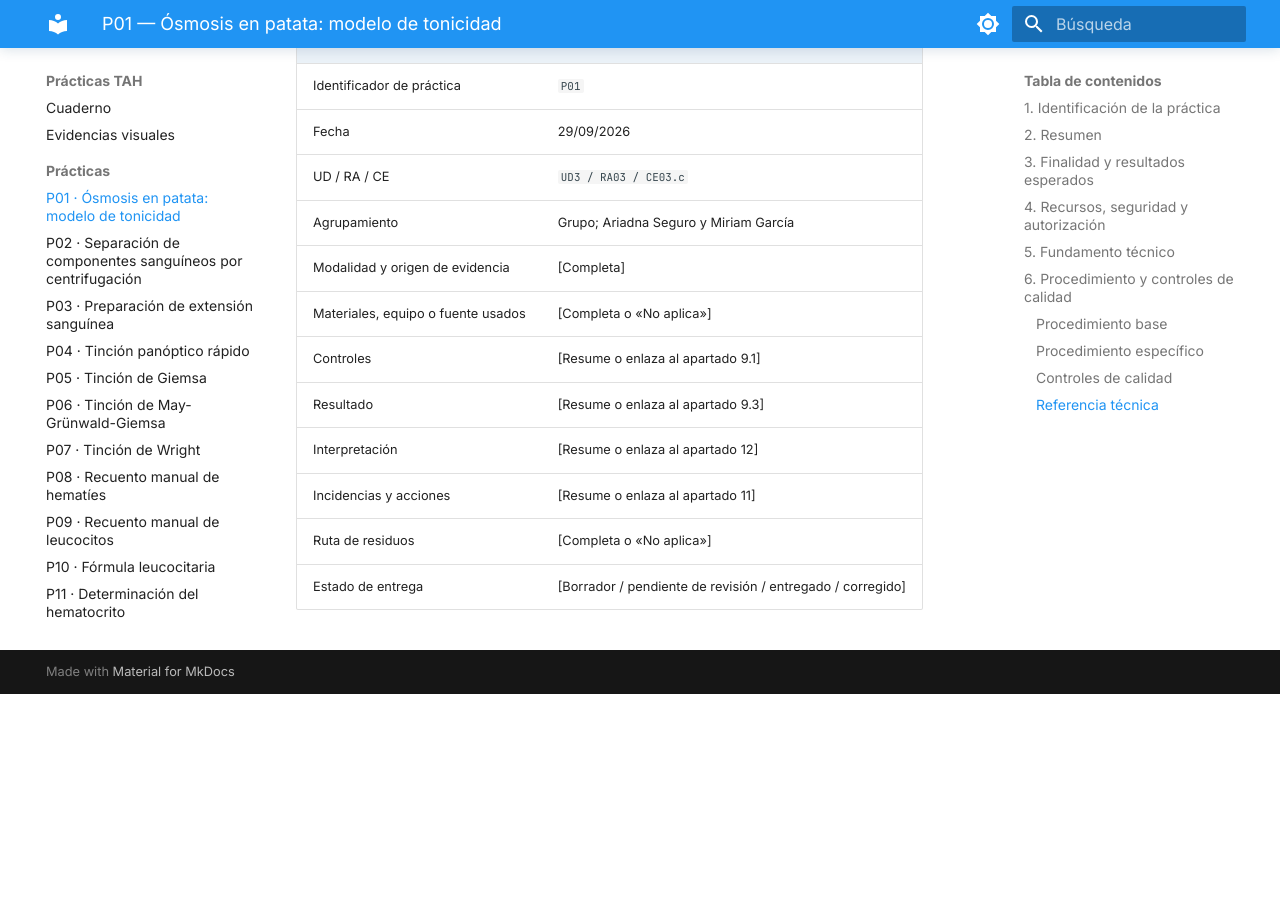
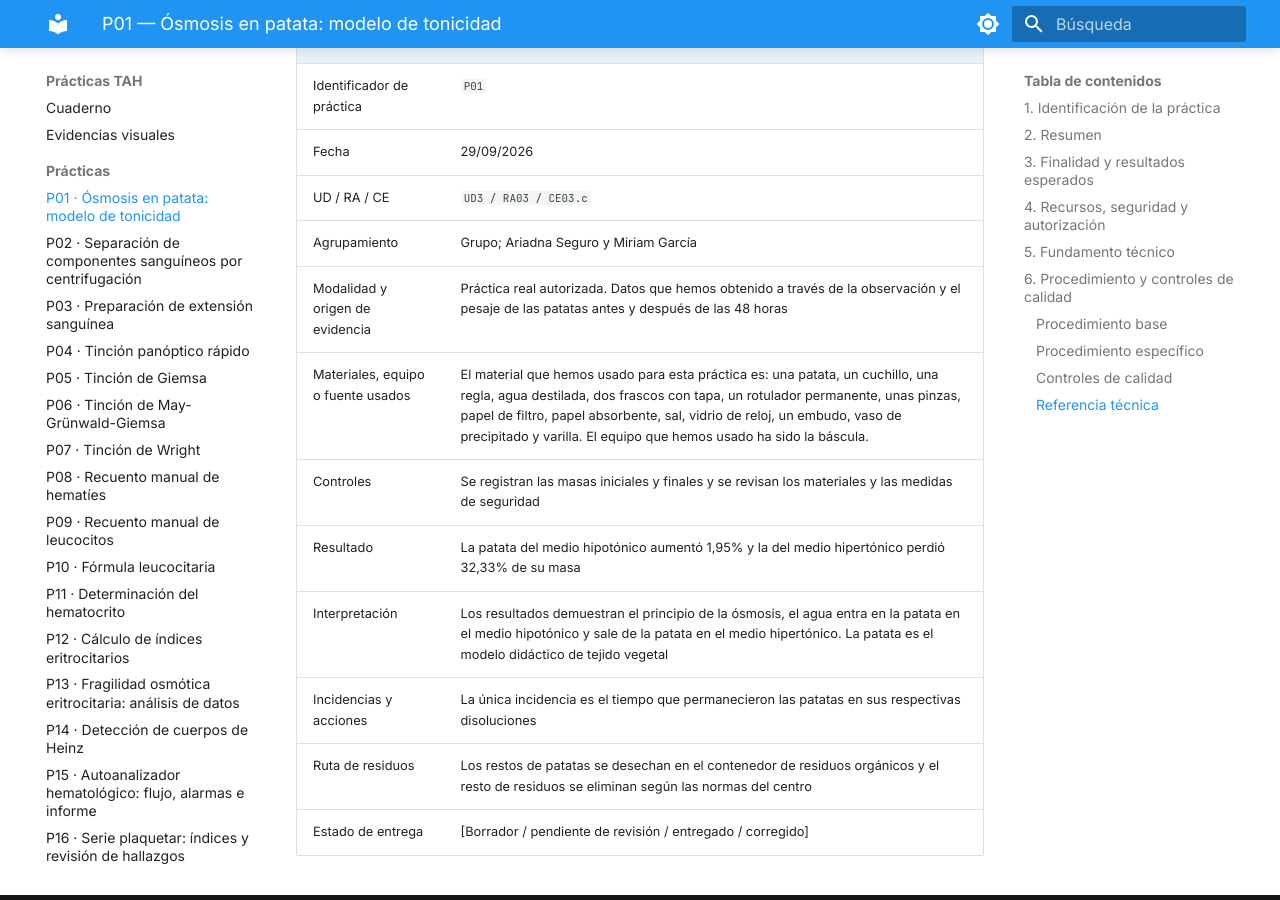
Before and after one commit to PaulaEscobarParra/CUADERNO-PRACTICAS-HEMATOLOGIA---PAULA, an MkDocs documentation site: the page built from docs/practicas-generadas/P01_Osmosis_en_patata_modelo_de_tonicidad.md, in a window 1280 px wide and 900 px high, scrolled down 16636 px. Built offline with MkDocs 1.6.1 and Material for MkDocs 9.7.7, drawn with Linux system fonts in a browser that asks for light colours; before the commit the page ends 17330 px from its top, so only the background shows below that.

Commit message:
Update P01_Osmosis_en_patata_modelo_de_tonicidad.md

```diff
--- a/docs/practicas-generadas/P01_Osmosis_en_patata_modelo_de_tonicidad.md
+++ b/docs/practicas-generadas/P01_Osmosis_en_patata_modelo_de_tonicidad.md
@@ -257,11 +257,11 @@ La prueba de fragilidad osmótica de los hematíes. Esta prueba mide la capacida
 | Fecha | 29/09/2026 |
 | UD / RA / CE | `UD3 / RA03 / CE03.c` |
 | Agrupamiento | Grupo; Ariadna Seguro y Miriam García |
-| Modalidad y origen de evidencia | [Completa] |
-| Materiales, equipo o fuente usados | [Completa o «No aplica»] |
-| Controles | [Resume o enlaza al apartado 9.1] |
-| Resultado | [Resume o enlaza al apartado 9.3] |
-| Interpretación | [Resume o enlaza al apartado 12] |
-| Incidencias y acciones | [Resume o enlaza al apartado 11] |
-| Ruta de residuos | [Completa o «No aplica»] |
+| Modalidad y origen de evidencia | Práctica real autorizada. Datos que hemos obtenido a través de la observación y el pesaje de las patatas antes y después de las 48 horas |
+| Materiales, equipo o fuente usados |El material que hemos usado para esta práctica es: una patata, un cuchillo, una regla, agua destilada, dos frascos con tapa, un rotulador permanente, unas pinzas, papel de filtro, papel absorbente, sal, vidrio de reloj, un embudo, vaso de precipitado y varilla. El equipo que hemos usado ha sido la báscula.|
+| Controles | Se registran las masas iniciales y finales y se revisan los materiales y las medidas de seguridad |
+| Resultado | La patata del medio hipotónico aumentó 1,95% y la del medio hipertónico perdió 32,33% de su masa|
+| Interpretación | Los resultados demuestran el principio de la ósmosis, el agua entra en la patata en el medio hipotónico y sale de la patata en el medio hipertónico. La patata es el modelo didáctico de tejido vegetal |
+| Incidencias y acciones | La única incidencia es el tiempo que permanecieron las patatas en sus respectivas disoluciones |
+| Ruta de residuos | Los restos de patatas se desechan en el contenedor de residuos orgánicos y el resto de residuos se eliminan según las normas del centro |
 | Estado de entrega | [Borrador / pendiente de revisión / entregado / corregido] |
```
